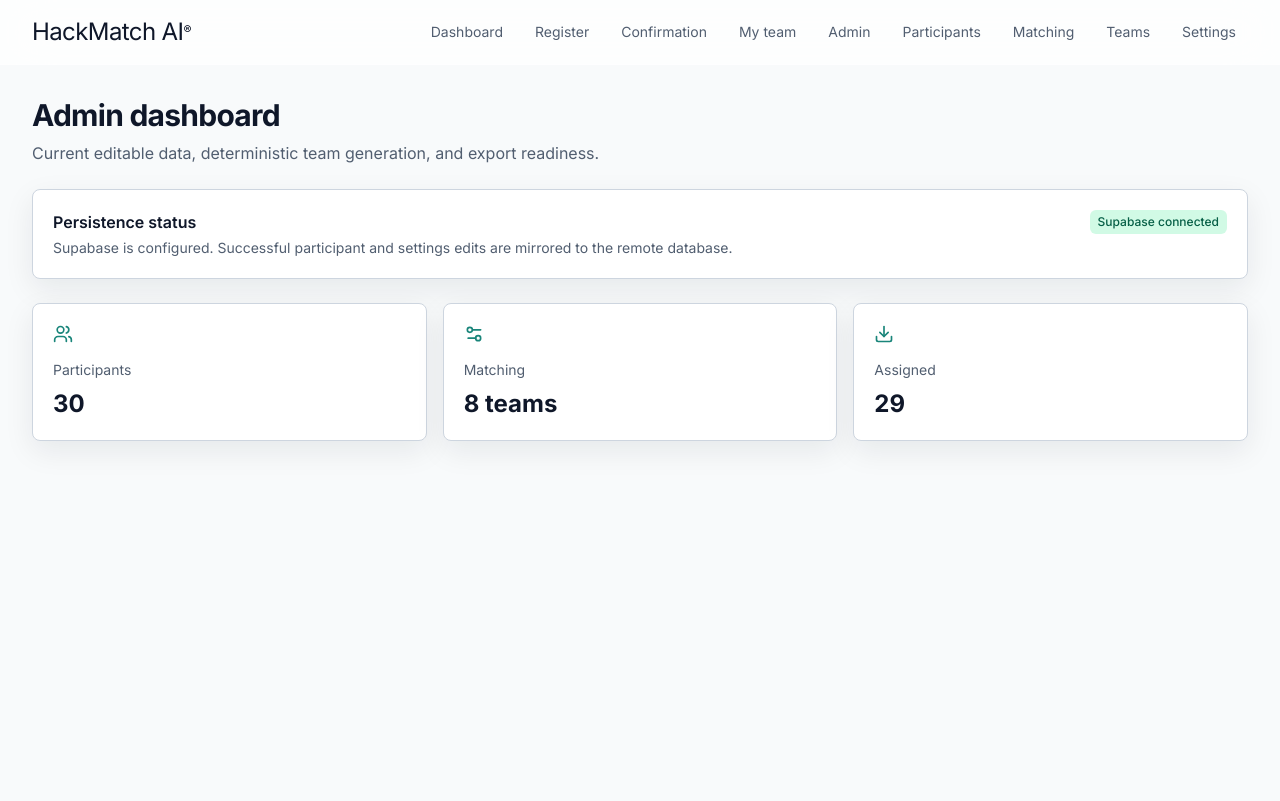
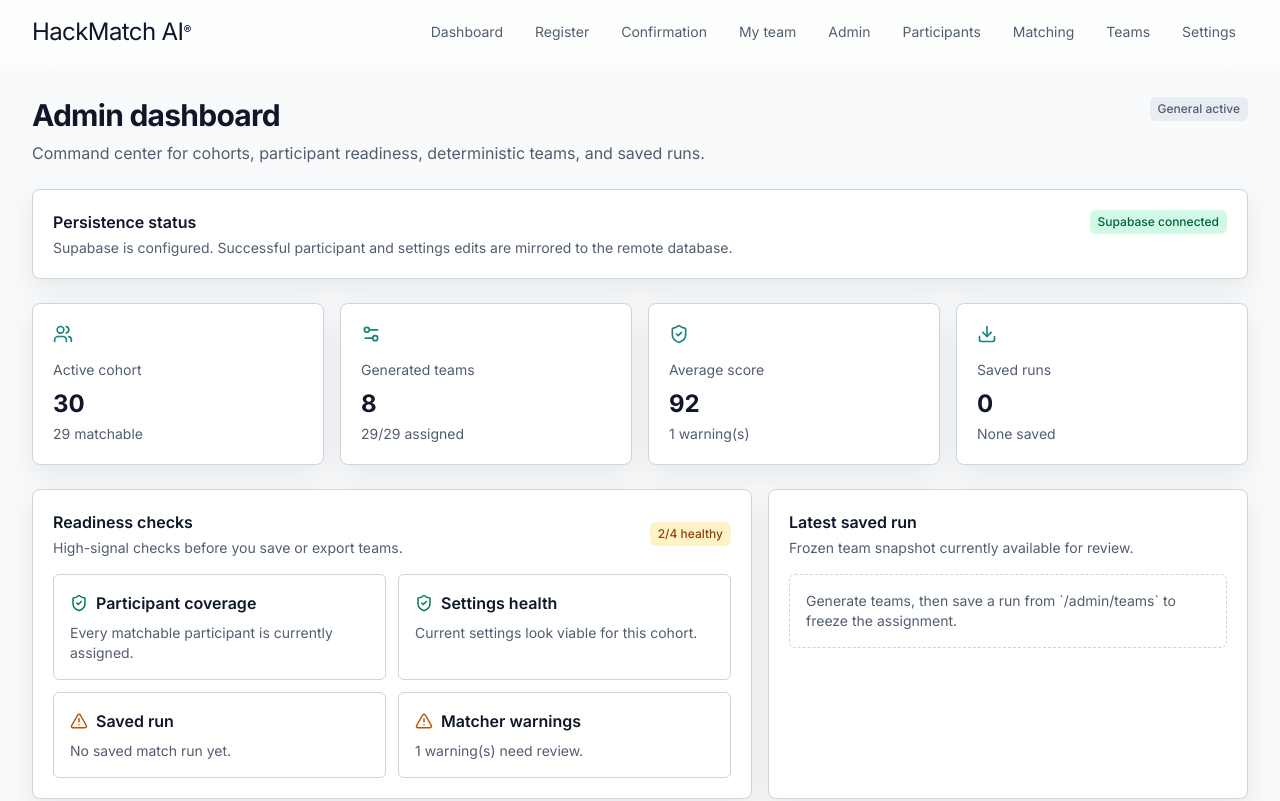
Before and after one commit to best-ed/HackMatch-AI, a Next.js app: page /admin in a window 1280 px wide. Shown: the top 801 px of the page. Built offline with nearby package versions, Linux system fonts and the light colour scheme; no server answers; the database is empty.

Commit message:
feat: upgrade admin dashboard

```diff
--- a/app/admin/page.tsx
+++ b/app/admin/page.tsx
@@ -1,44 +1,165 @@
 "use client";
 
 import Link from "next/link";
-import { Download, Settings2, Users } from "lucide-react";
+import { AlertTriangle, CalendarDays, Download, Link2, Settings2, ShieldCheck, Users } from "lucide-react";
 import { AdminPersistenceStatus } from "@/components/admin-persistence-status";
-import { Card } from "@/components/ui";
+import { Badge, Card } from "@/components/ui";
 import { useHackMatchData } from "@/lib/local-store";
 import { generateTeams } from "@/lib/matching/algorithm";
+import { validateMatchingSettings } from "@/lib/settings-guardrails";
 
 export default function AdminPage() {
-  const { participants, settings, persistenceMode, persistenceWarning } = useHackMatchData();
-  const result = generateTeams(participants, settings);
+  const {
+    participants,
+    cohortParticipants,
+    settings,
+    savedMatchRuns,
+    activeCohort,
+    cohorts,
+    persistenceMode,
+    persistenceWarning
+  } = useHackMatchData();
+  const result = generateTeams(cohortParticipants, settings);
   const assigned = result.teams.reduce((sum, team) => sum + team.participantIds.length, 0);
+  const matchable = cohortParticipants.filter((participant) => participant.consentToMatch);
+  const scores = result.teams.map((team) => team.score?.totalScore ?? 0);
+  const averageScore = scores.length
+    ? Math.round(scores.reduce((sum, score) => sum + score, 0) / scores.length)
+    : 0;
+  const latestRun = savedMatchRuns[0];
+  const settingsHealth = validateMatchingSettings(settings, cohortParticipants);
+  const dashboardChecks = [
+    {
+      label: "Participant coverage",
+      ok: matchable.length > 0 && assigned === matchable.length,
+      detail:
+        assigned === matchable.length
+          ? "Every matchable participant is currently assigned."
+          : `${Math.max(0, matchable.length - assigned)} matchable participant(s) are unassigned.`
+    },
+    {
+      label: "Settings health",
+      ok: settingsHealth.status === "healthy",
+      detail:
+        settingsHealth.status === "healthy"
+          ? "Current settings look viable for this cohort."
+          : `${settingsHealth.errors.length} error(s), ${settingsHealth.warnings.length} warning(s).`
+    },
+    {
+      label: "Saved run",
+      ok: Boolean(latestRun),
+      detail: latestRun
+        ? `${latestRun.name} saved for ${latestRun.cohort ?? "General"}.`
+        : "No saved match run yet."
+    },
+    {
+      label: "Matcher warnings",
+      ok: result.warnings.length === 0,
+      detail:
+        result.warnings.length === 0
+          ? "No deterministic matcher warnings right now."
+          : `${result.warnings.length} warning(s) need review.`
+    }
+  ];
 
   return (
     <div className="space-y-6">
-      <div>
-        <h1 className="text-3xl font-bold tracking-tight">Admin dashboard</h1>
-        <p className="mt-2 text-muted-foreground">
-          Current editable data, deterministic team generation, and export readiness.
-        </p>
+      <div className="flex flex-wrap items-start justify-between gap-4">
+        <div>
+          <h1 className="text-3xl font-bold tracking-tight">Admin dashboard</h1>
+          <p className="mt-2 text-muted-foreground">
+            Command center for cohorts, participant readiness, deterministic teams, and saved runs.
+          </p>
+        </div>
+        <Badge>{activeCohort} active</Badge>
       </div>
       <AdminPersistenceStatus mode={persistenceMode} warning={persistenceWarning} />
-      <div className="grid gap-4 md:grid-cols-3">
-        <AdminLink href="/admin/participants" title="Participants" value={participants.length} icon={<Users size={20} />} />
-        <AdminLink href="/admin/matching" title="Matching" value={`${result.teams.length} teams`} icon={<Settings2 size={20} />} />
-        <AdminLink href="/admin/teams" title="Assigned" value={assigned} icon={<Download size={20} />} />
+      <div className="grid gap-4 md:grid-cols-2 xl:grid-cols-4">
+        <MetricCard href="/admin/participants" title="Active cohort" value={cohortParticipants.length} detail={`${matchable.length} matchable`} icon={<Users size={20} />} />
+        <MetricCard href="/admin/matching" title="Generated teams" value={result.teams.length} detail={`${assigned}/${matchable.length} assigned`} icon={<Settings2 size={20} />} />
+        <MetricCard href="/admin/teams" title="Average score" value={averageScore} detail={`${result.warnings.length} warning(s)`} icon={<ShieldCheck size={20} />} />
+        <MetricCard href="/admin/teams" title="Saved runs" value={savedMatchRuns.length} detail={latestRun ? `Latest: ${latestRun.name}` : "None saved"} icon={<Download size={20} />} />
+      </div>
+      <div className="grid gap-4 lg:grid-cols-[1.2fr_0.8fr]">
+        <Card className="space-y-4">
+          <div className="flex flex-wrap items-center justify-between gap-3">
+            <div>
+              <h2 className="font-semibold">Readiness checks</h2>
+              <p className="mt-1 text-sm text-muted-foreground">
+                High-signal checks before you save or export teams.
+              </p>
+            </div>
+            <Badge className={dashboardChecks.every((check) => check.ok) ? "bg-emerald-100 text-emerald-800" : "bg-amber-100 text-amber-800"}>
+              {dashboardChecks.filter((check) => check.ok).length}/{dashboardChecks.length} healthy
+            </Badge>
+          </div>
+          <div className="grid gap-3 md:grid-cols-2">
+            {dashboardChecks.map((check) => (
+              <div key={check.label} className="rounded-md border border-border bg-white p-4">
+                <div className="flex items-center gap-2">
+                  {check.ok ? (
+                    <ShieldCheck className="text-emerald-700" size={18} />
+                  ) : (
+                    <AlertTriangle className="text-amber-700" size={18} />
+                  )}
+                  <div className="font-semibold">{check.label}</div>
+                </div>
+                <p className="mt-2 text-sm text-muted-foreground">{check.detail}</p>
+              </div>
+            ))}
+          </div>
+        </Card>
+        <Card className="space-y-4">
+          <div>
+            <h2 className="font-semibold">Latest saved run</h2>
+            <p className="mt-1 text-sm text-muted-foreground">
+              Frozen team snapshot currently available for review.
+            </p>
+          </div>
+          {latestRun ? (
+            <div className="space-y-3">
+              <div className="rounded-md border border-border bg-white p-4">
+                <div className="font-semibold">{latestRun.name}</div>
+                <div className="mt-1 text-sm text-muted-foreground">{formatDate(latestRun.createdAt)}</div>
+                <div className="mt-3 flex flex-wrap gap-2">
+                  <Badge>{latestRun.cohort ?? "General"}</Badge>
+                  <Badge>{latestRun.result.teams.length} teams</Badge>
+                  <Badge>Avg {latestRun.averageScore}</Badge>
+                  <Badge>{latestRun.assignedCount}/{latestRun.participantCount} assigned</Badge>
+                </div>
+              </div>
+              <Link className="inline-flex rounded-md bg-primary px-4 py-2 text-sm font-semibold text-primary-foreground" href="/admin/teams">
+                Review saved runs
+              </Link>
+            </div>
+          ) : (
+            <div className="rounded-md border border-dashed border-border p-4 text-sm text-muted-foreground">
+              Generate teams, then save a run from `/admin/teams` to freeze the assignment.
+            </div>
+          )}
+        </Card>
+      </div>
+      <div className="grid gap-4 md:grid-cols-2 xl:grid-cols-4">
+        <QuickAction href="/participant/register" title="Register participant" detail="Add one participant to the active cohort." icon={<Users size={18} />} />
+        <QuickAction href="/admin/participants" title="Import or edit" detail={`${participants.length} total participant profile(s).`} icon={<Link2 size={18} />} />
+        <QuickAction href="/admin/settings" title="Tune settings" detail={`${settings.desiredTeamSize} desired team size.`} icon={<Settings2 size={18} />} />
+        <QuickAction href="/admin/matching" title="Generate teams" detail={`${cohorts.length} cohort option(s).`} icon={<CalendarDays size={18} />} />
       </div>
     </div>
   );
 }
 
-function AdminLink({
+function MetricCard({
   href,
   title,
   value,
+  detail,
   icon
 }: {
   href: string;
   title: string;
   value: string | number;
+  detail: string;
   icon: React.ReactNode;
 }) {
   return (
@@ -47,7 +168,39 @@ function AdminLink({
         <div className="mb-4 text-primary">{icon}</div>
         <div className="text-sm text-muted-foreground">{title}</div>
         <div className="mt-2 text-2xl font-bold">{value}</div>
+        <div className="mt-1 text-sm text-muted-foreground">{detail}</div>
       </Card>
     </Link>
   );
 }
+
+function QuickAction({
+  href,
+  title,
+  detail,
+  icon
+}: {
+  href: string;
+  title: string;
+  detail: string;
+  icon: React.ReactNode;
+}) {
+  return (
+    <Link href={href}>
+      <Card className="h-full transition hover:-translate-y-0.5 hover:shadow-lg">
+        <div className="flex items-center gap-2 text-primary">
+          {icon}
+          <div className="font-semibold">{title}</div>
+        </div>
+        <p className="mt-2 text-sm text-muted-foreground">{detail}</p>
+      </Card>
+    </Link>
+  );
+}
+
+function formatDate(value: string) {
+  return new Intl.DateTimeFormat("en", {
+    dateStyle: "medium",
+    timeStyle: "short"
+  }).format(new Date(value));
+}
```
